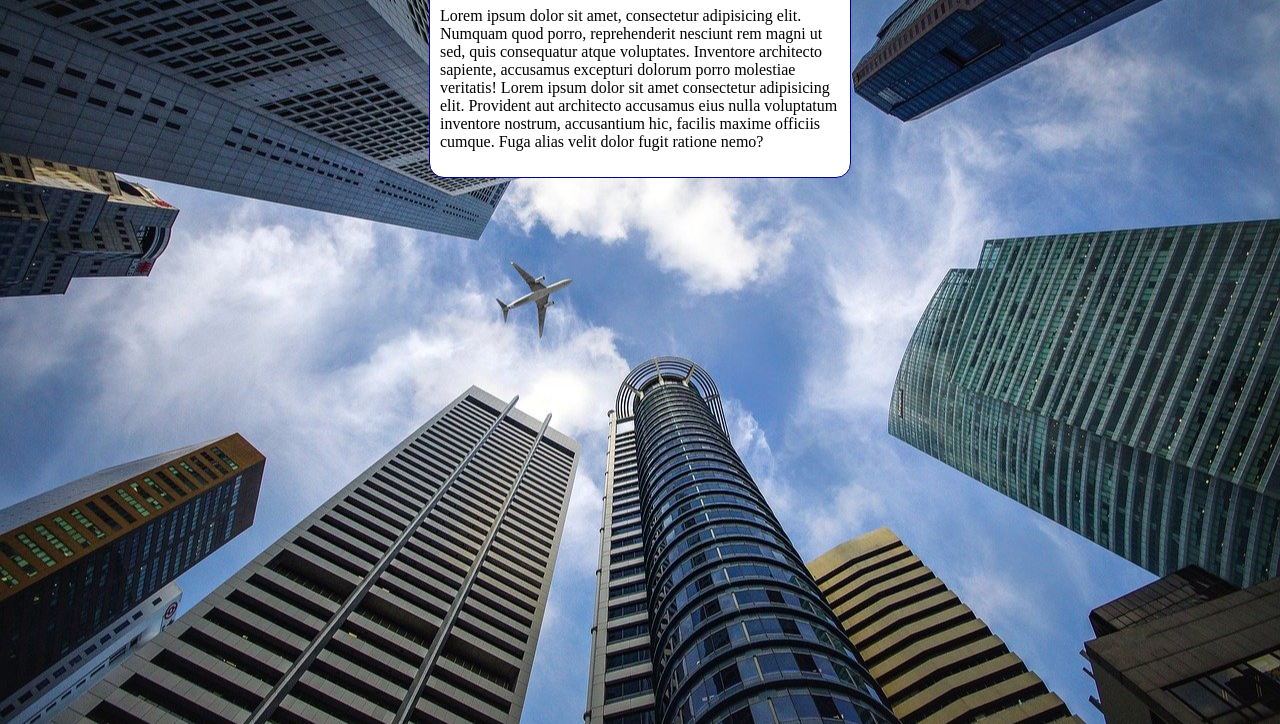
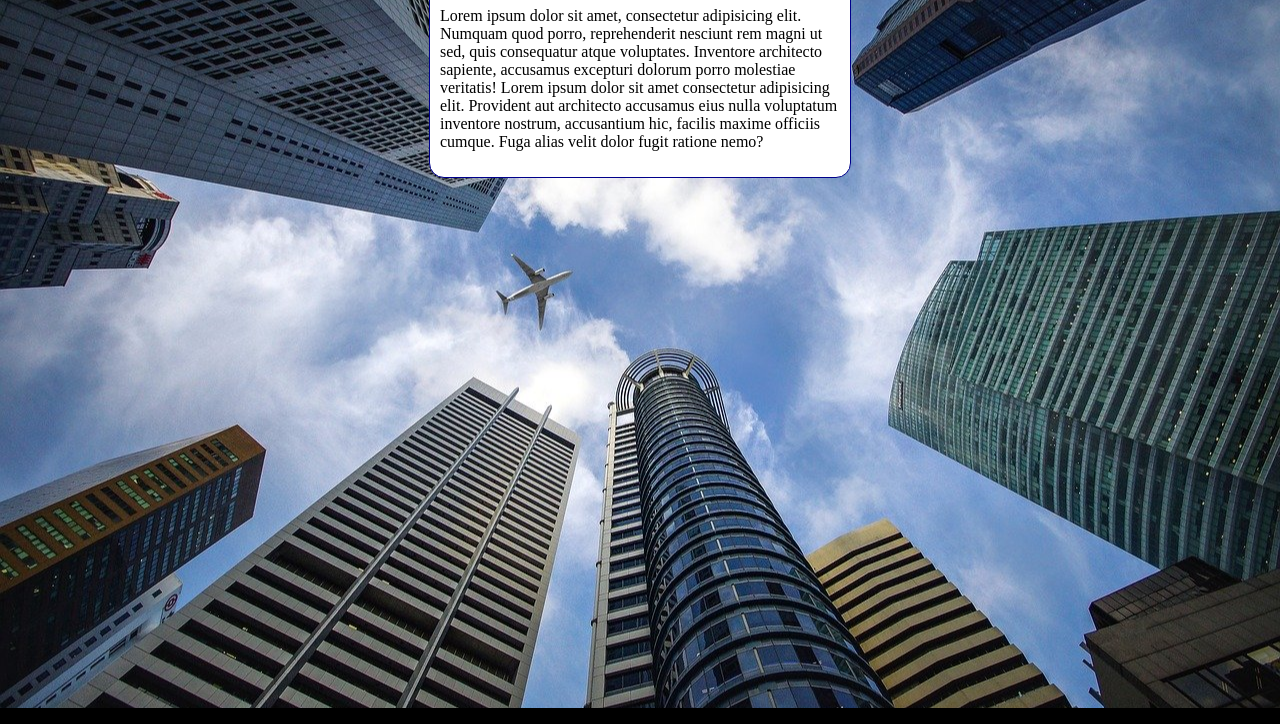
Before and after one commit to bieltf1/html-css, a plain HTML site: page exercicios/ex022/fundo006.html in a window 1280 px wide. Shown: the part 92-816 px from the top of the page. Drawn offline with Linux system fonts and the light colour scheme.

Commit message:
atualziei

```diff
--- a/exercicios/ex022/fundo006.html
+++ b/exercicios/ex022/fundo006.html
@@ -7,11 +7,19 @@
 
     <style>
         body {
-            height: 100vh;
+            /*height: 100vh;
             background-color: black;
             background-image: url('imagens/wallpaper002.jpg');
             background-position: center center;
             background-repeat: no-repeat;
+            background-size: cover;
+            background-attachment: fixed;*/
+
+            /* Shorthand - background
+                color > image > position > repeat > [size] > attachment
+            */
+
+            background: black url('imagens/wallpaper002.jpg') center center no-repeat fixed;
             background-size: cover;
 
         }
```
